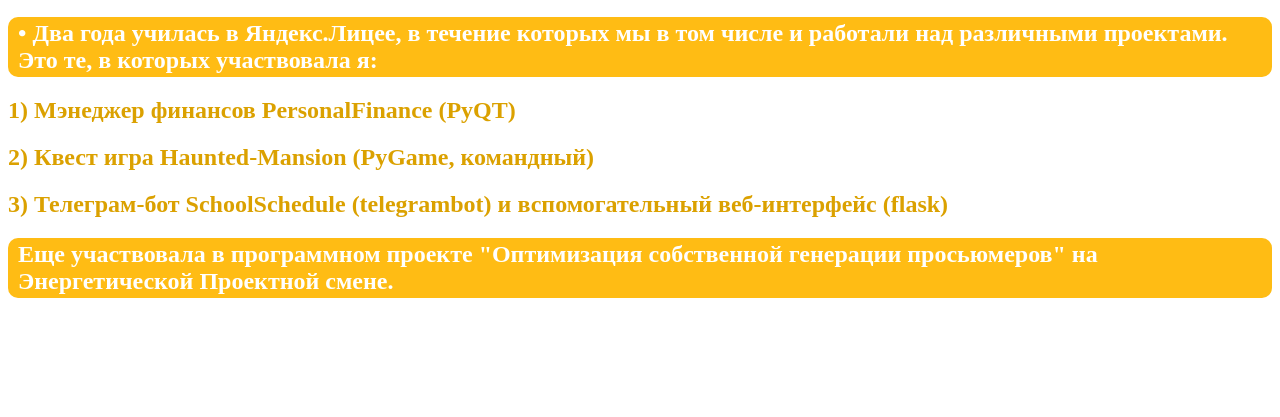
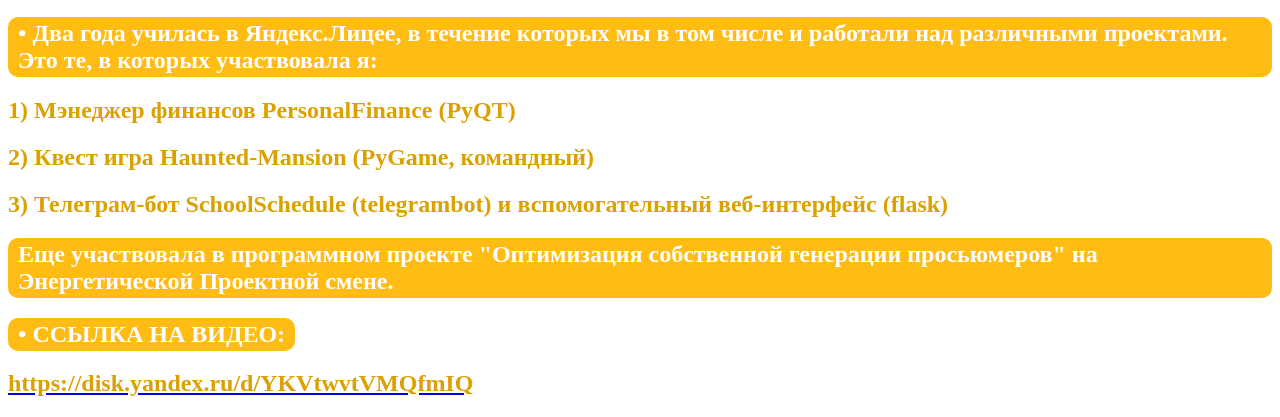
Before and after one commit to sh1buya/CreativeTask, a Django app: page /first_meeting/ in a window 1280 px wide. Shown: the part 936-1353 px from the top of the page. Before the commit the page ends 1234 px from the top, so only its background shows below. Run offline with Django 3.2, Linux system fonts and the light colour scheme.

Commit message:
link is added

```diff
--- a/NiceToMeetYou/templates/index.html
+++ b/NiceToMeetYou/templates/index.html
@@ -32,5 +32,11 @@
 
         <h2><span style="background-color: #ffbc14; color: #fff; display: inline-block;
         padding: 3px 10px; font-weight: bold; border-radius: 10px;">{{rosseti}}</span></h2>
+
+        <h2><span style="background-color: #ffbc14; color: #fff; display: inline-block;
+        padding: 3px 10px; font-weight: bold; border-radius: 10px;">• ССЫЛКА НА ВИДЕО:</span></h2>
+        <a href="https://disk.yandex.ru/d/YKVtwvtVMQfmIQ"><h2 style="color: #DBA100;"> https://disk.yandex.ru/d/YKVtwvtVMQfmIQ</h2></a>
+
+
     </main>
 </html>
```
